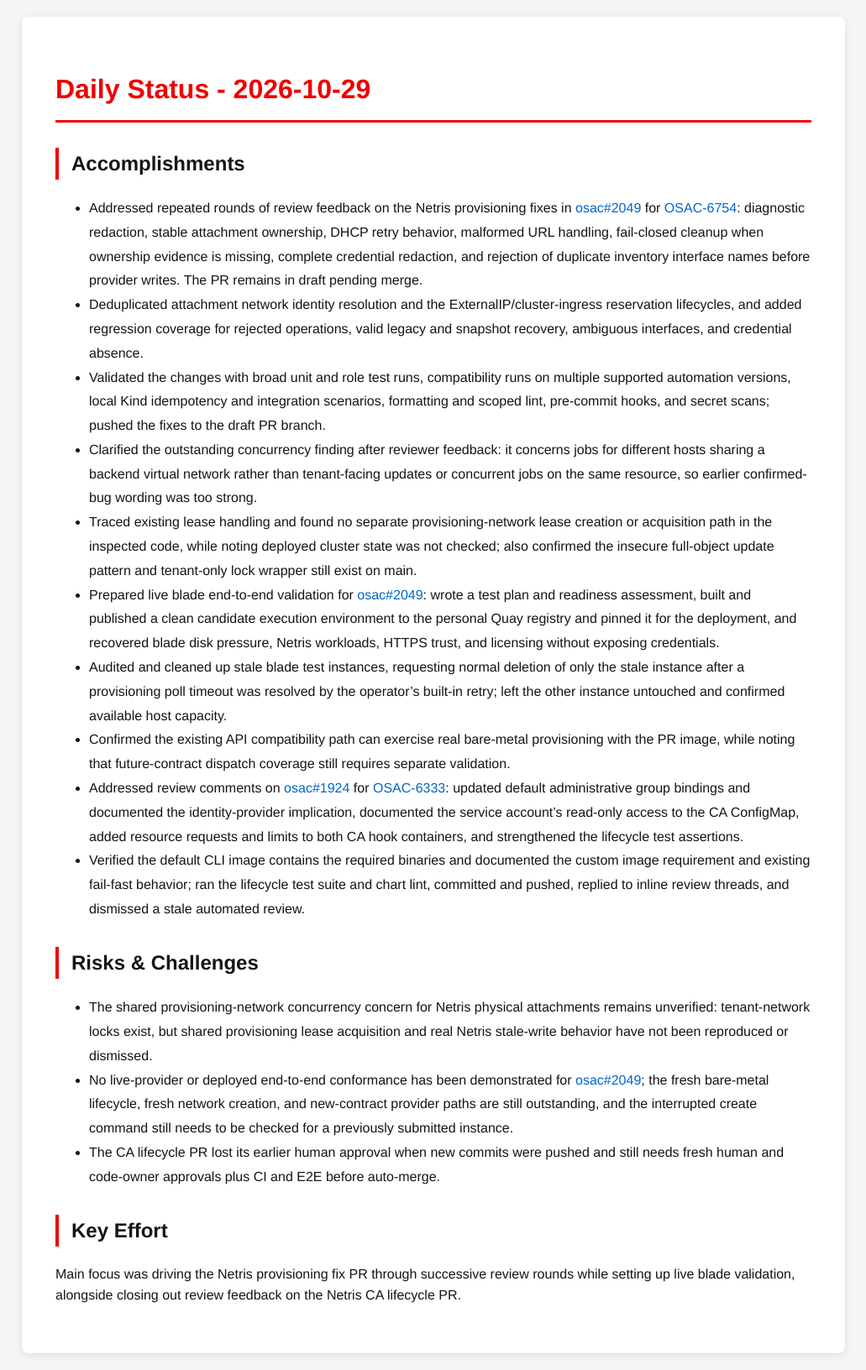
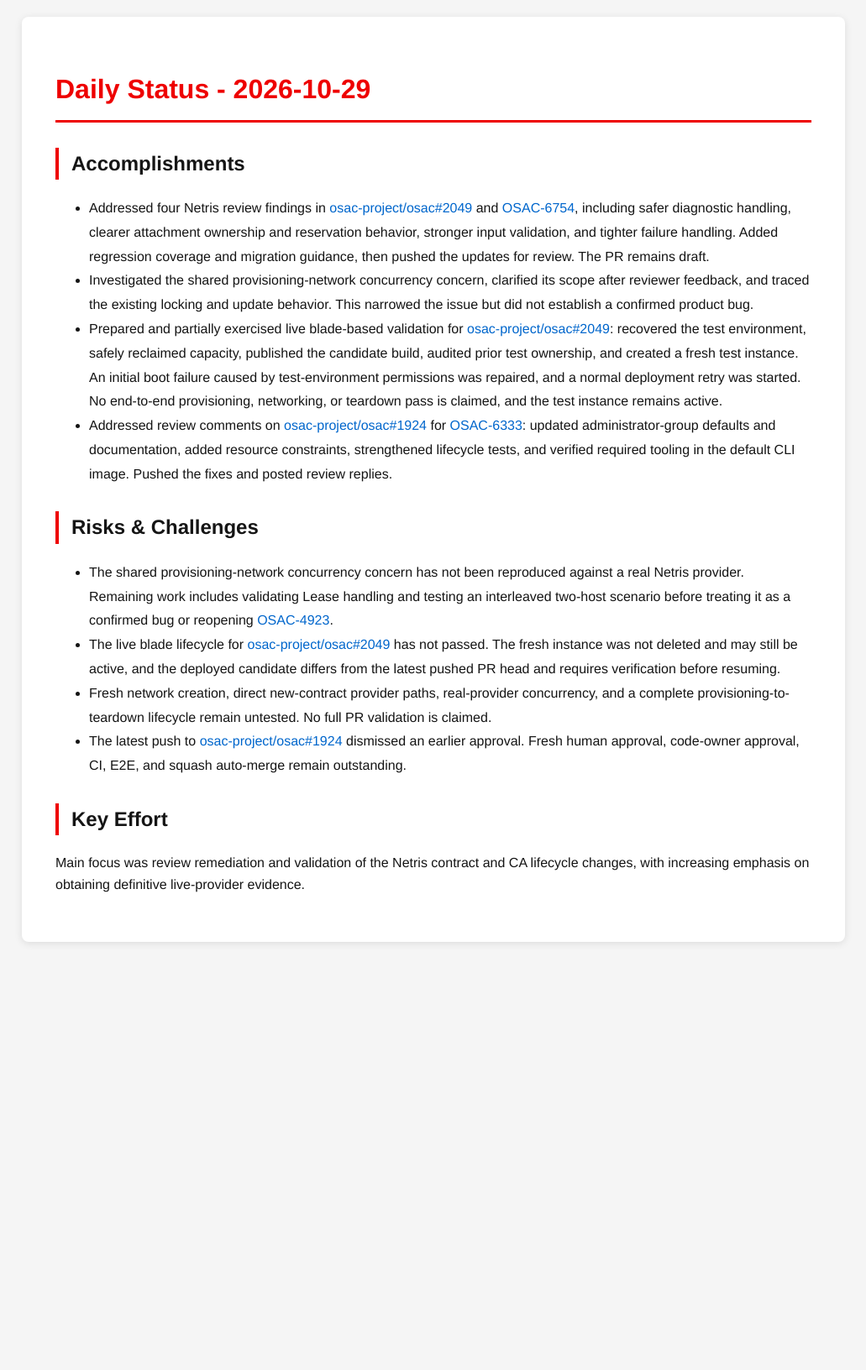
Before and after one commit to tzvatot/daily-status, a Jekyll site: the page built from 2026-10-29.md, in a window 1280 px wide. Shown: the whole page at 84% size, without its empty margins (124-1155 px from the left). Built offline with Jekyll 4.4.1, drawn with Linux system fonts in a browser that asks for light colours; after the commit the page ends 1142 px from its top, so only the background shows below that.

Commit message:
Daily status update - 2026-10-29

```diff
--- a/2026-10-29.md
+++ b/2026-10-29.md
@@ -7,21 +7,16 @@
 # Daily Status - 2026-10-29
 
 ## Accomplishments
-- Addressed repeated rounds of review feedback on the Netris provisioning fixes in [osac#2049](https://github.com/osac-project/osac/pull/2049) for [OSAC-6754](https://redhat.atlassian.net/browse/OSAC-6754): diagnostic redaction, stable attachment ownership, DHCP retry behavior, malformed URL handling, fail-closed cleanup when ownership evidence is missing, complete credential redaction, and rejection of duplicate inventory interface names before provider writes. The PR remains in draft pending merge.
-- Deduplicated attachment network identity resolution and the ExternalIP/cluster-ingress reservation lifecycles, and added regression coverage for rejected operations, valid legacy and snapshot recovery, ambiguous interfaces, and credential absence.
-- Validated the changes with broad unit and role test runs, compatibility runs on multiple supported automation versions, local Kind idempotency and integration scenarios, formatting and scoped lint, pre-commit hooks, and secret scans; pushed the fixes to the draft PR branch.
-- Clarified the outstanding concurrency finding after reviewer feedback: it concerns jobs for different hosts sharing a backend virtual network rather than tenant-facing updates or concurrent jobs on the same resource, so earlier confirmed-bug wording was too strong.
-- Traced existing lease handling and found no separate provisioning-network lease creation or acquisition path in the inspected code, while noting deployed cluster state was not checked; also confirmed the insecure full-object update pattern and tenant-only lock wrapper still exist on main.
-- Prepared live blade end-to-end validation for [osac#2049](https://github.com/osac-project/osac/pull/2049): wrote a test plan and readiness assessment, built and published a clean candidate execution environment to the personal Quay registry and pinned it for the deployment, and recovered blade disk pressure, Netris workloads, HTTPS trust, and licensing without exposing credentials.
-- Audited and cleaned up stale blade test instances, requesting normal deletion of only the stale instance after a provisioning poll timeout was resolved by the operator's built-in retry; left the other instance untouched and confirmed available host capacity.
-- Confirmed the existing API compatibility path can exercise real bare-metal provisioning with the PR image, while noting that future-contract dispatch coverage still requires separate validation.
-- Addressed review comments on [osac#1924](https://github.com/osac-project/osac/pull/1924) for [OSAC-6333](https://redhat.atlassian.net/browse/OSAC-6333): updated default administrative group bindings and documented the identity-provider implication, documented the service account's read-only access to the CA ConfigMap, added resource requests and limits to both CA hook containers, and strengthened the lifecycle test assertions.
-- Verified the default CLI image contains the required binaries and documented the custom image requirement and existing fail-fast behavior; ran the lifecycle test suite and chart lint, committed and pushed, replied to inline review threads, and dismissed a stale automated review.
+- Addressed four Netris review findings in [osac-project/osac#2049](https://github.com/osac-project/osac/pull/2049) and [OSAC-6754](https://redhat.atlassian.net/browse/OSAC-6754), including safer diagnostic handling, clearer attachment ownership and reservation behavior, stronger input validation, and tighter failure handling. Added regression coverage and migration guidance, then pushed the updates for review. The PR remains draft.
+- Investigated the shared provisioning-network concurrency concern, clarified its scope after reviewer feedback, and traced the existing locking and update behavior. This narrowed the issue but did not establish a confirmed product bug.
+- Prepared and partially exercised live blade-based validation for [osac-project/osac#2049](https://github.com/osac-project/osac/pull/2049): recovered the test environment, safely reclaimed capacity, published the candidate build, audited prior test ownership, and created a fresh test instance. An initial boot failure caused by test-environment permissions was repaired, and a normal deployment retry was started. No end-to-end provisioning, networking, or teardown pass is claimed, and the test instance remains active.
+- Addressed review comments on [osac-project/osac#1924](https://github.com/osac-project/osac/pull/1924) for [OSAC-6333](https://redhat.atlassian.net/browse/OSAC-6333): updated administrator-group defaults and documentation, added resource constraints, strengthened lifecycle tests, and verified required tooling in the default CLI image. Pushed the fixes and posted review replies.
 
 ## Risks & Challenges
-- The shared provisioning-network concurrency concern for Netris physical attachments remains unverified: tenant-network locks exist, but shared provisioning lease acquisition and real Netris stale-write behavior have not been reproduced or dismissed.
-- No live-provider or deployed end-to-end conformance has been demonstrated for [osac#2049](https://github.com/osac-project/osac/pull/1924); the fresh bare-metal lifecycle, fresh network creation, and new-contract provider paths are still outstanding, and the interrupted create command still needs to be checked for a previously submitted instance.
-- The CA lifecycle PR lost its earlier human approval when new commits were pushed and still needs fresh human and code-owner approvals plus CI and E2E before auto-merge.
+- The shared provisioning-network concurrency concern has not been reproduced against a real Netris provider. Remaining work includes validating Lease handling and testing an interleaved two-host scenario before treating it as a confirmed bug or reopening [OSAC-4923](https://redhat.atlassian.net/browse/OSAC-4923).
+- The live blade lifecycle for [osac-project/osac#2049](https://github.com/osac-project/osac/pull/2049) has not passed. The fresh instance was not deleted and may still be active, and the deployed candidate differs from the latest pushed PR head and requires verification before resuming.
+- Fresh network creation, direct new-contract provider paths, real-provider concurrency, and a complete provisioning-to-teardown lifecycle remain untested. No full PR validation is claimed.
+- The latest push to [osac-project/osac#1924](https://github.com/osac-project/osac/pull/1924) dismissed an earlier approval. Fresh human approval, code-owner approval, CI, E2E, and squash auto-merge remain outstanding.
 
 ## Key Effort
-Main focus was driving the Netris provisioning fix PR through successive review rounds while setting up live blade validation, alongside closing out review feedback on the Netris CA lifecycle PR.
+Main focus was review remediation and validation of the Netris contract and CA lifecycle changes, with increasing emphasis on obtaining definitive live-provider evidence.
```
